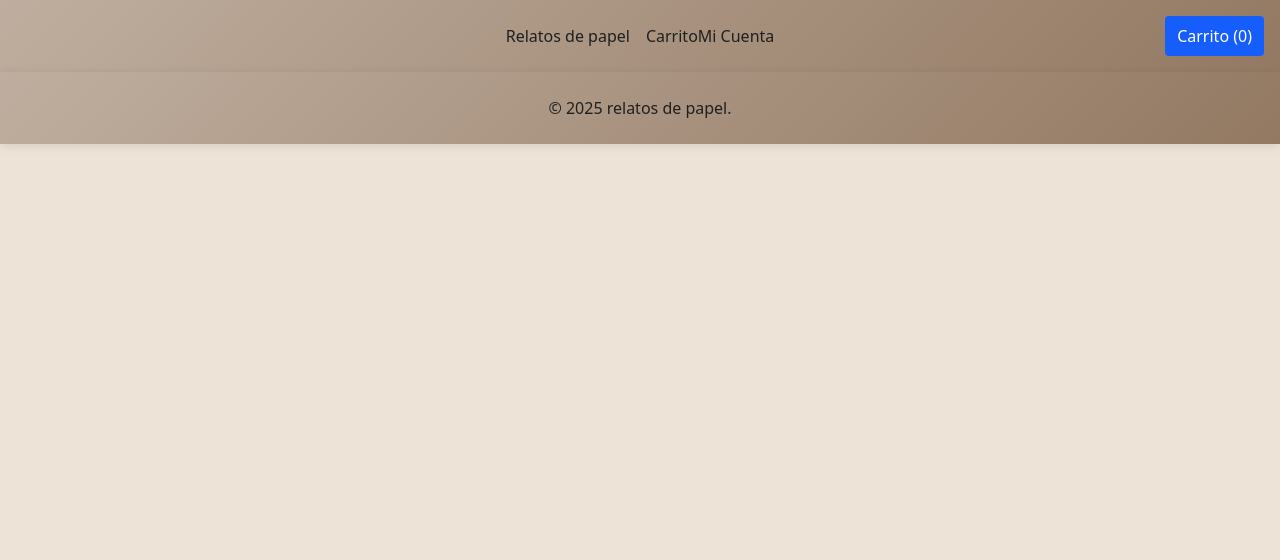
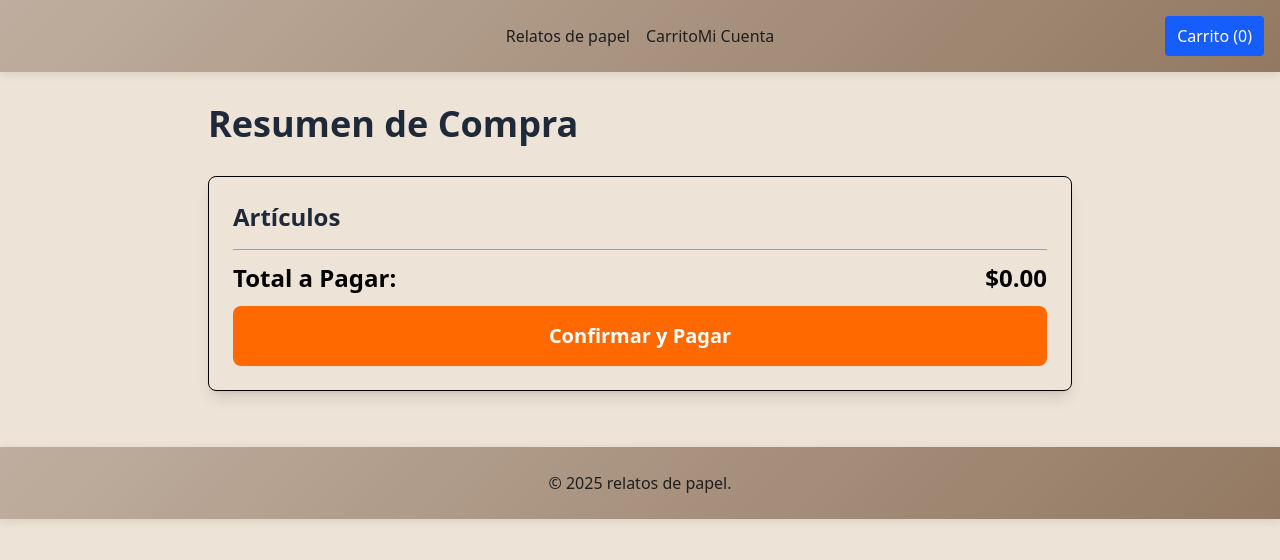
Before and after one commit to JimmyMunoz17/Relatos_de_papel, a React (Vite) app: page /checkout in a window 1280 px wide. Shown: the top 560 px of the page. Built offline with nearby package versions, Linux system fonts and the light colour scheme.

Commit message:
V1 Vistas de Checkout
Vistas de Checkout

```diff
--- a/src/App.jsx
+++ b/src/App.jsx
@@ -10,6 +10,7 @@ import { CartProvider } from "./context/CartContext";
 import Login from "./components/Login";
 import Register from "./components/Register";
 import ForgotPassword from "./components/ForgotPassword";
+import CheckoutPage from "./pages/CheckoutPage";
 
 function App() {
   return (
@@ -29,6 +30,7 @@ function App() {
                 path="/login/forgotpassword"
                 element={<ForgotPassword />}
               />
+              <Route path="/checkout" element={<CheckoutPage />} />
             </Routes>
           </main>
           <Footer />
--- /dev/null
+++ b/src/components/checkout/CheckoutSelected.jsx
@@ -0,0 +1,51 @@
+import { useNavigate } from 'react-router-dom'
+import { useCart } from '../../context/CartContext';
+
+const CheckoutSelected = ({onComplete}) => {
+  const { items, totalPrice, clear} = useCart();
+  const navigate = useNavigate();
+
+  const handleCheckout = () => {
+    clear();
+    navigate('/', {
+      state: {
+        successMessage: 'Pedido realizado con éxito'
+      }
+    });
+  };
+
+  return (
+    <div>
+      <div className="border rounded-lg shadow-lg p-6 mb-6">
+          <h2 className="text-2xl font-bold mb-4 text-gray-800">Artículos</h2>
+          <hr class="border-gray-400"></hr>
+            {items.map(item => (
+              <div key={item.id} className="flex justify-between items-center border-b py-3 last:border-b-0">
+                <div className="flex items-center space-x-4">
+                  <img src={item.img} alt={item.title} className="w-16 h-24 object-cover rounded" />
+                  <div>
+                    <h3 className="font-semibold">{item.title}</h3>
+                    <p className="text-sm text-gray-600">{item.author}</p>
+                    <p className="text-sm text-gray-500">Cantidad: {item.quantity}</p>
+                  </div>
+                </div>
+                <div className="text-right">
+                  <p className="font-bold">${(item.price * item.quantity).toFixed(2)}</p>
+                </div>
+              </div>
+            ))}
+            <div>
+              <div className="flex justify-between items-center text-2xl font-bold py-3">
+                <span>Total a Pagar:</span>
+                <span className="font-bold">${totalPrice.toFixed(2)}</span>
+              </div>
+              <button onClick={handleCheckout} className="w-full bg-orange-500 hover:bg-orange-600 text-white py-4 rounded-lg font-bold text-xl">
+                Confirmar y Pagar
+              </button>
+            </div>
+        </div>
+    </div>
+  );
+};
+
+export default CheckoutSelected;
--- /dev/null
+++ b/src/components/checkout/CheckoutSuccess.jsx
@@ -0,0 +1,39 @@
+import { useLocation  } from 'react-router-dom';
+import { useEffect, useState } from 'react';
+
+const CheckoutSuccess = () => {
+  const location = useLocation();
+  const [showAlert, setShowAlert] = useState(false);
+
+  useEffect(() => {
+    if (location.state?.successMessage) {
+      setShowAlert(true);
+
+      const timer = setTimeout(() => {
+        setShowAlert(false);
+        }, 5000);
+
+    window.history.replaceState({}, document.title);
+
+    return () => clearTimeout(timer);
+    }
+  }, [location.state]);
+
+  return (
+    <div>
+      {showAlert && (
+          <div className="fixed top-20 left-1/2 transform -translate-x-1/2 z-50 animate-bounce">
+        <div className="bg-emerald-500 text-white px-8 py-4 rounded-lg shadow-2xl flex items-center space-x-3">
+
+            <div>
+            <p className="font-bold text-lg">{location.state.successMessage}</p>
+            <p className="text-sm opacity-90">Gracias por tu compra</p>
+            </div>
+        </div>
+        </div>
+        )}
+    </div>
+  );
+};
+
+export default CheckoutSuccess;
--- a/src/pages/CartPage.jsx
+++ b/src/pages/CartPage.jsx
@@ -1,5 +1,6 @@
 import CartList from '../components/cart/CartList';
 import CartSummary from '../components/cart/CartSummary';
+import { Link } from 'react-router-dom';
 
 const CartPage = () => {
   return (
@@ -12,6 +13,9 @@ const CartPage = () => {
         <div className="border p-4 rounded">
           <CartSummary />
         </div>
+        <Link to="/checkout" className="px-3 py-2 bg-orange-500 hover:bg-orange-600 text-white text-center rounded">
+          Proceder al Checkout
+        </Link>
       </div>
     </div>
   );
--- /dev/null
+++ b/src/pages/CheckoutPage.jsx
@@ -0,0 +1,17 @@
+import CheckoutSelected from '../components/checkout/CheckoutSelected';
+
+const CheckoutPage = () => {
+  return (
+    <div className="flex flex-col">
+
+      <div className=" flex-1 max-w-4xl mx-auto px-4 py-8 w-full">
+
+        <h1 className="text-4xl font-bold text-gray-800 mb-8">Resumen de Compra</h1>
+        <CheckoutSelected />
+      </div>
+
+    </div>
+  );
+};
+
+export default CheckoutPage;
--- a/src/pages/HomePage.jsx
+++ b/src/pages/HomePage.jsx
@@ -1,12 +1,14 @@
 import books from '../data/booksMock';
 import { useCart } from '../context/CartContext';
 import { Link } from 'react-router-dom';
+import CheckoutSuccess from '../components/checkout/CheckoutSuccess';
 
 const HomePage = () => {
   const { addItem } = useCart();
 
   return (
     <div className="p-6">
+      <CheckoutSuccess />
       <h2 className="text-2xl font-bold mb-4">Catálogo</h2>
       <div className="grid grid-cols-1 md:grid-cols-3 gap-4">
         {books.map(b => (
```
